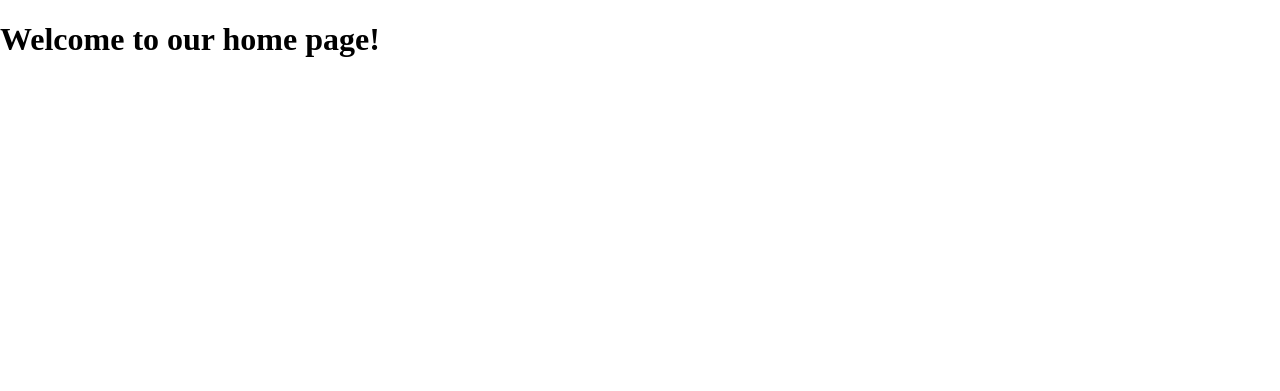
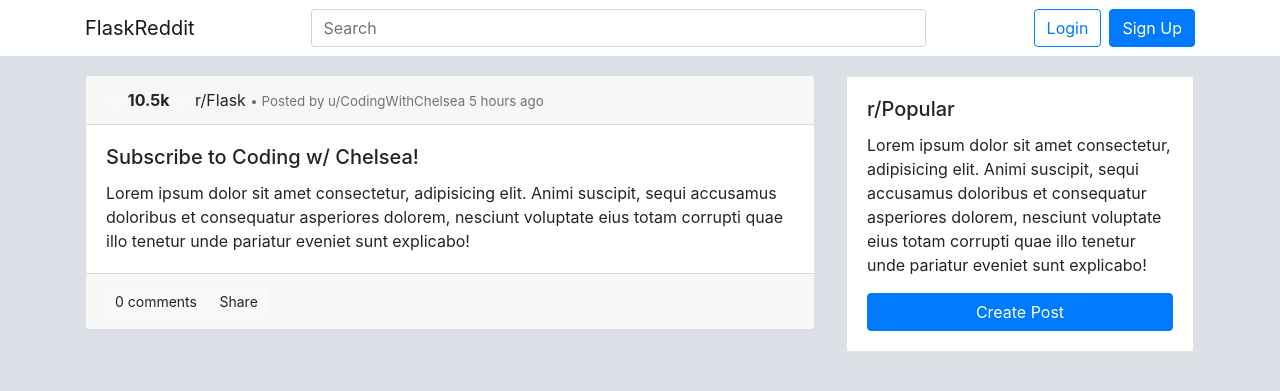
Before and after one commit to chelseacastelli/reddit_clone, a Flask app: page / in a window 1280 px wide. Shown: the top 391 px of the page. Run offline with Flask 2, Linux system fonts and the light colour scheme; some libraries are stand-ins or nearby versions.

Commit message:
implement bootstrap styling and setup registration route

```diff
--- a/app.py
+++ b/app.py
@@ -25,5 +25,17 @@ class User(db.Model):
 def index():
     return render_template('index.html')
 
+
+@app.route('/signup', methods=['GET', 'POST'])
+def signup():
+    if request.method == 'POST':
+        _username = request.form['username']
+        _email = request.form['email']
+        _password = request.form['password']
+
+
+
+    return render_template('auth/reg.html')
+
 if __name__ == '__main__':
     app.run(debug=True)
--- a/static/style.css
+++ /dev/null
@@ -1,5 +0,0 @@
-
-body, html {
-    margin: 0;
-    padding: 0
-}
--- a/templates/base.html
+++ b/templates/base.html
@@ -1,9 +1,16 @@
 
 <!DOCTYPE html>
+<html lang="en">
     <head>
+        <meta charset="UTF-8">
+        <meta name="viewport" content="width=device-width, initial-scale=1, shrink-to-fit=no">
         {% block head %}{% endblock %}
+        <link rel="stylesheet" href="https://maxcdn.bootstrapcdn.com/bootstrap/4.0.0/css/bootstrap.min.css">
     </head>
     <body>
         {% block body %}{% endblock %}
+        <script src="https://code.jquery.com/jquery-3.2.1.slim.min.js"></script>
+        <script src="https://cdnjs.cloudflare.com/ajax/libs/popper.js/1.12.9/umd/popper.min.js"></script>
+        <script src="https://maxcdn.bootstrapcdn.com/bootstrap/4.0.0/js/bootstrap.min.js"></script>
     </body>
 </html>
--- a/templates/index.html
+++ b/templates/index.html
@@ -2,10 +2,74 @@
 {% extends 'base.html' %}
 
 {% block head %}
-<title>Home Page</title>
-<link rel="stylesheet" href="{{ url_for('static', filename='style.css') }}"> <!-- Python code - Plain text string -->
+<title>FlaskReddit - Home</title>
+<style>
+    body {
+        background: #dae0e6 !important;
+        margin-top: 75px !important;
+    }
+</style>
 {% endblock %}
 
 {% block body %}
-<h1>Welcome to our home page!</h1>
+<nav class="navbar navbar-expand-lg fixed-top navbar-light bg-light style=" style="background-color: #fff !important;">
+    <div class="container">
+        <a class="navbar-brand" href="/">FlaskReddit</a>
+        <button class="navbar-toggler" type="button" data-toggle="collapse" data-target="#navbarNavAltMarkup" aria-controls="navbarNavAltMarkup" aria-expanded="false" aria-label="Toggle navigation">
+            <span class="navbar-toggler-icon"></span>
+        </button>
+        <form class="mx-2 my-auto d-inline w-100" style="margin-left: 100px !important; margin-right: 100px !important;">
+            <input class="form-control mr-sm-2" type="search" placeholder="Search" aria-label="Search">
+        </form>
+        <div class="collapse navbar-collapse" id="navbarNavAltMarkup">
+            <div class="navbar-nav ml-auto">
+                <a class="nav-item btn btn-outline-primary mx-2" href="/login">Login</a>
+                <a class="nav-item btn btn-primary" href="/signup">Sign Up</a>
+            </div>
+        </div>
+    </div>
+</nav>
+<div class="container">
+    <div class="row">
+        <div class="col-sm-8">
+            <div class="card">
+                <div class="card-header">
+                    <strong>
+                        <button class="btn btn-light btn-sm">
+                            <i class="fas fa-arrow-up"></i>
+                        </button>
+                        10.5k
+                        <button class="btn btn-light btn-sm">
+                            <i class="fas fa-arrow-down"></i>
+                        </button>
+                    </strong> r/Flask <span class="text-muted" style="font-size: 10pt;">• Posted by u/CodingWithChelsea 5 hours ago</span>
+                </div>
+                <div class="card-body">
+                    <h5 class="card-title">Subscribe to Coding w/ Chelsea!</h5>
+                    <p class="card-text">
+                        Lorem ipsum dolor sit amet consectetur, adipisicing elit. Animi suscipit, sequi accusamus doloribus et consequatur asperiores dolorem, nesciunt voluptate eius totam corrupti quae illo tenetur unde pariatur eveniet sunt explicabo!
+                    </p>
+                </div>
+                <div class="card-footer text-muted">
+                    <a href="" class="btn btn-light btn-sm"><i class="fas fa-comment"></i> 0 comments</a>
+                    <a href="" class="btn btn-light btn-sm"><i class="fas fa-share"></i> Share</a>
+                </div>
+            </div>
+        </div>
+        <div class="col-sm-4">
+            <div class="card">
+                <div class="card">
+                    <div class="card-body">
+                        <h5 class="card-title">r/Popular</h5>
+                        <p class="card-text">
+                            Lorem ipsum dolor sit amet consectetur, adipisicing elit. Animi suscipit, sequi accusamus doloribus et consequatur asperiores dolorem, nesciunt voluptate eius totam corrupti quae illo tenetur unde pariatur eveniet sunt explicabo!
+                        </p>
+                        <a href="/" class="btn btn-primary btn-block">Create Post</a>
+                    </div>
+                </div>
+            </div>
+        </div>
+    </div>
+</div>
+
 {% endblock %}
```
Also changed, not shown: templates/auth/reg.html (added, +44 -0 lines).
